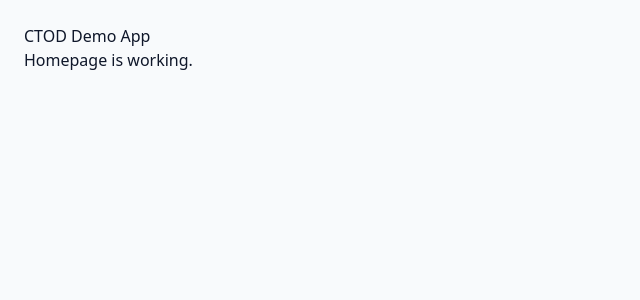
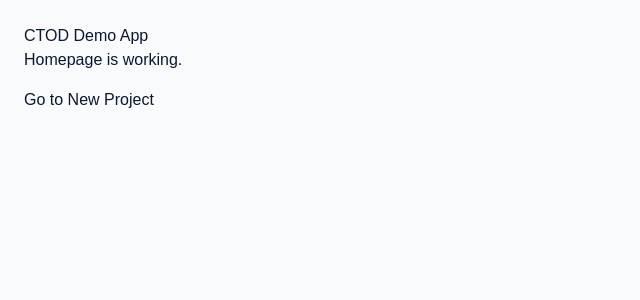
Before and after one commit to rakeshbliss-agent/CTOD, a Next.js app: page /projects in a window 1280 px wide. Shown: the top 300 px of the page, without its empty margins (0-640 px from the left). Built offline with nearby package versions, Linux system fonts and the light colour scheme.

Commit message:
Update page.tsx

```diff
--- a/app/projects/page.tsx
+++ b/app/projects/page.tsx
@@ -1,16 +1,15 @@
 'use client';
 
 import Link from 'next/link';
-import { Sidebar } from '@/components/sidebar';
-import { Topbar } from '@/components/topbar';
-import { ProjectSummary } from '@/components/project-summary';
-import { useProjects } from '@/components/project-provider';
 
 export default function HomePage() {
   return (
-    <main style={{ padding: 24 }}>
+    <main style={{ padding: 24, fontFamily: 'Arial, sans-serif' }}>
       <h1>CTOD Demo App</h1>
       <p>Homepage is working.</p>
+      <p style={{ marginTop: 16 }}>
+        <Link href="/projects/new">Go to New Project</Link>
+      </p>
     </main>
   );
 }
```
